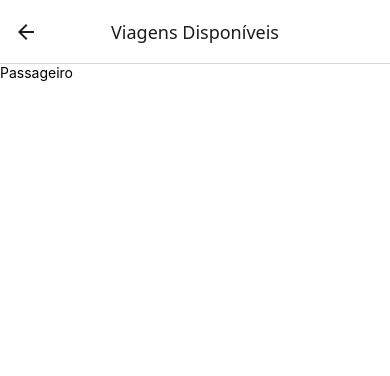
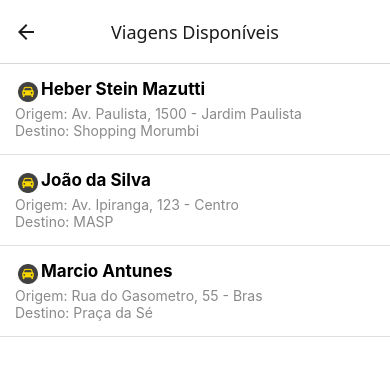
Before and after one commit to vandodev/easycar, a React Native app in the folder mobile/: screen /ride in a window 390 px wide. Shown: the top 376 px of the page. Built offline with nearby package versions, Linux system fonts and the light colour scheme.

Commit message:
:car: :taxi: :oncoming_taxi: Tela de motorista, lista de viajens disponíveis

```diff
--- a/mobile/src/screens/ride/ride.jsx
+++ b/mobile/src/screens/ride/ride.jsx
@@ -1,10 +1,25 @@
-import { Text, View } from "react-native";
+import { FlatList, Image, Text, TouchableOpacity, View } from "react-native";
 import { styles } from "./ride.style.js";
+import { json_rides } from "../../constants/dados.js";
+import icons from "../../constants/icons.js";
 
-function Ride() {
+function Ride(props) {
 
-    return <View style={styles.container}>
-        <Text>Passageiro</Text>
+     return <View style={styles.container}>
+        <FlatList data={json_rides}
+            keyExtractor={(ride) => ride.ride_id}
+            showsVerticalScrollIndicator={false}
+            renderItem={({ item }) => {
+                return <TouchableOpacity style={styles.ride}>
+                    <View style={styles.containerName}>
+                        <Image source={icons.car} style={styles.car} />
+                        <Text style={styles.name}>{item.passenger_name}</Text>
+                    </View>
+                    <Text style={styles.address}>Origem: {item.pickup_address}</Text>
+                    <Text style={styles.address}>Destino: {item.dropoff_address}</Text>
+                </TouchableOpacity>
+            }}
+        />
     </View>
 }
 
--- a/mobile/src/screens/ride/ride.style.js
+++ b/mobile/src/screens/ride/ride.style.js
@@ -1,6 +1,27 @@
 export const styles = {
     container: {
         flex: 1,
-        backgroundColor: "#fff",
+        backgroundColor: "#fff"
     },
+    name: {
+        fontSize: 17,
+        fontWeight: "bold"
+    },
+    address: {
+        fontSize: 14,
+        color: "#8A8A8A"
+    },
+    car: {
+        width: 20,
+        height: 20,
+        margin: 3
+    },
+    containerName: {
+        flexDirection: "row"
+    },
+    ride: {
+        padding: 15,
+        borderBottomWidth: 1,
+        borderBottomColor: "#DFDFDF"
+    }
 };
```
